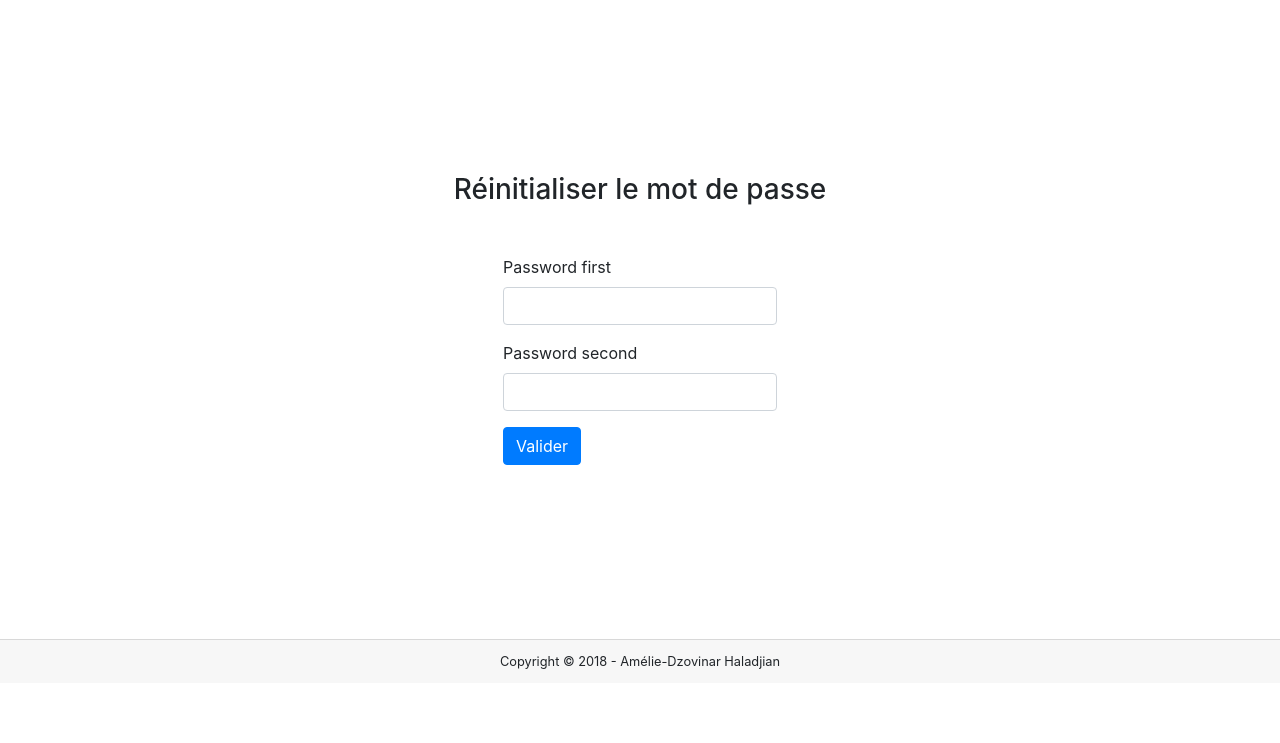
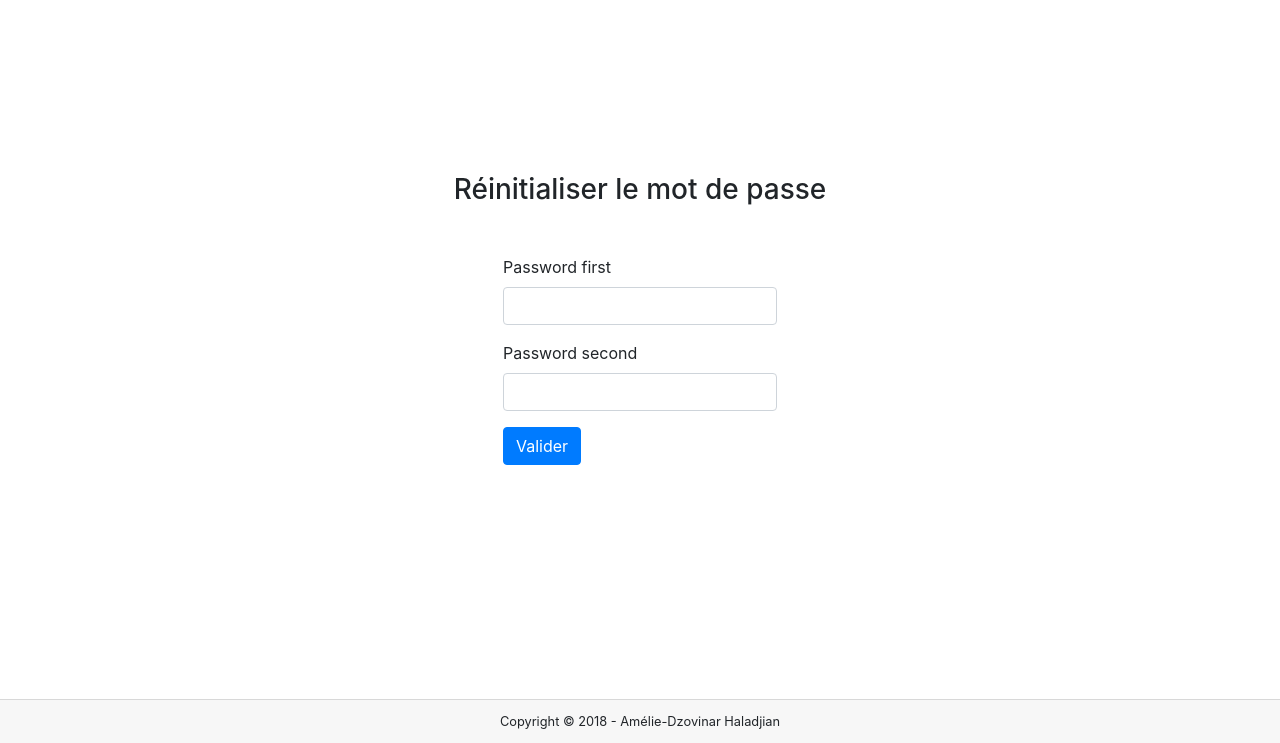
Before and after one commit to Dzov/SnowTricks, a Symfony app: template templates/reset_password.html.twig in a window 1280 px wide. Shown: the part 57-800 px from the top of the page. Run offline with Twig, Linux system fonts and the light colour scheme; the template is opened without the code that fills it, so the values that code supplies are empty; form fields are guessed from the names that the template uses; some libraries are stand-ins or nearby versions.

Commit message:
fix(view): fix sticky footer

```diff
--- a/public/css/master.css
+++ b/public/css/master.css
@@ -136,6 +136,10 @@ a {
   display: none !important;
 }
 
+main {
+  min-height: calc(100vh - 100px);
+}
+
 @media (max-width: 500px) {
   #main-header .navbar-collapse .nav {
     justify-content: flex-end;
--- a/public/scss/_general.scss
+++ b/public/scss/_general.scss
@@ -12,5 +12,9 @@ a {
 }
 
 .hidden {
-  display: none!important;
+  display: none !important;
 }
+
+main {
+  min-height: calc(100vh - 100px);
+}
--- a/templates/forgot_password.html.twig
+++ b/templates/forgot_password.html.twig
@@ -1,6 +1,7 @@
 {% extends('base.html.twig') %}
 
 {% block main %}
+    <main>
         <section class="login__section d-flex flex-column align-items-center justify-content-center">
             <h3 class="mb-5">Mot de passe oublié</h3>
             {{ form_start(form, {'attr': {'class': 'forms login__form d-flex flex-column'}}) }}
@@ -10,4 +11,5 @@
             <button type="submit" class="btn btn-primary">Valider</button>
             {{ form_end(form) }}
         </section>
+    </main>
 {% endblock %}
--- a/templates/login.html.twig
+++ b/templates/login.html.twig
@@ -1,6 +1,7 @@
 {% extends('base.html.twig') %}
 
 {% block main %}
+    <main>
         {% if error %}
             <div class="alert alert-danger">
                 {{ error.messageKey|trans(error.messageData, 'security') }}
@@ -21,4 +22,5 @@
 
             <a href="{{ path('forgot_password') }}">Mot de passe oublié ?</a>
         </section>
+    </main>
 {% endblock %}
--- a/templates/partials/footer.html.twig
+++ b/templates/partials/footer.html.twig
@@ -1,3 +1,3 @@
-<nav class="card-footer d-flex justify-content-center">
+<nav class="card-footer d-flex justify-content-center sticky-footer">
     <p class="mb-0 small">Copyright &copy; 2018 -  Amélie-Dzovinar Haladjian</p>
 </nav>
--- a/templates/reset_password.html.twig
+++ b/templates/reset_password.html.twig
@@ -1,6 +1,7 @@
 {% extends('base.html.twig') %}
 
 {% block main %}
+    <main>
         <section class="login__section d-flex flex-column align-items-center justify-content-center">
             <h3 class="mb-5">Réinitialiser le mot de passe</h3>
             {{ form_start(form, {'attr': {'class': 'forms login__form d-flex flex-column'}}) }}
@@ -13,4 +14,5 @@
             <button type="submit" class="btn btn-primary">Valider</button>
             {{ form_end(form) }}
         </section>
+    </main>
 {% endblock %}
--- a/templates/trick_information.html.twig
+++ b/templates/trick_information.html.twig
@@ -21,7 +21,7 @@
                         {% endif %}
                     {% endfor %}
                     {% for image in trick.images %}
-                        <div class='d-flex flex-column align-items-center'>
+                        <div class='d-flex flex-column align-items-center mr-3'>
                             <div>
                                 <img src="{{ asset(image.path) }}" alt="Image de la figure {{ trick.name }}" width="150" height="150" class="card">
                             </div>
```
Also changed, not shown: 1 other file. Lines whose indentation alone changed are shown as unchanged.
